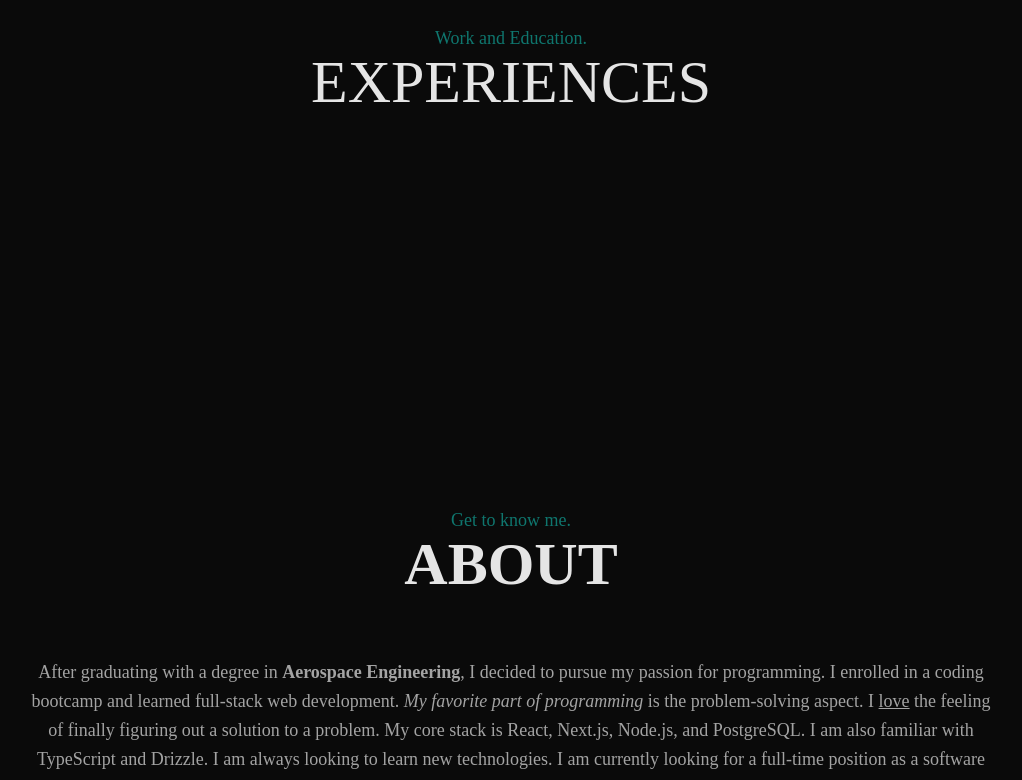
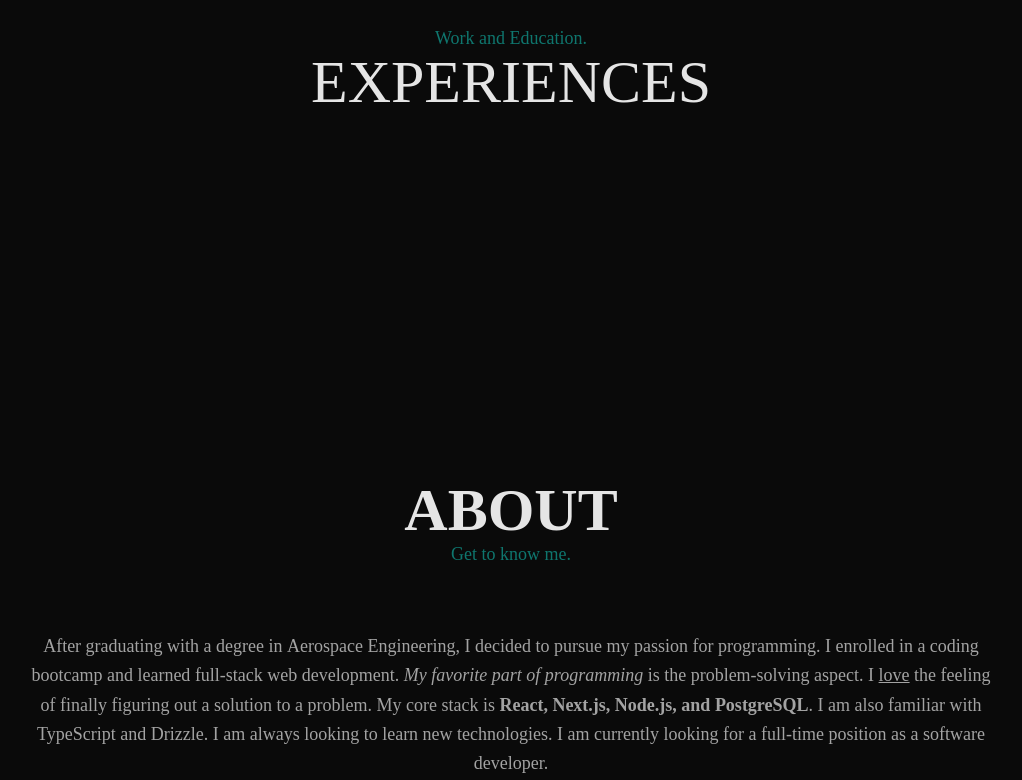
Before and after one commit to wamofi97/wamofi-portfolio, a React (Vite) app: page / in a window 1280 px wide. Shown: the part 2000-2780 px from the top of the page, without its empty margins (129-1151 px from the left). Built offline with nearby package versions, Linux system fonts and the light colour scheme; a web font is replaced by a local one.

Commit message:
remove min-height and add dark/light color

```diff
--- a/src/components/About.jsx
+++ b/src/components/About.jsx
@@ -2,27 +2,27 @@
 
 export default function About() {
   return (
-    <section id="about" className="min-h-[75vh] flex flex-col justify-center py-20 px-4">
+    <section id="about" className="flex flex-col justify-center pt-20 px-4">
       <div className="max-w-5xl mx-auto px-4">
         <div className="text-center mb-16">
-          <h3 className="text-teal-700 text-lg font-medium">Get to know me.</h3>
           <h2 className="sm:text-6xl text-5xl font-heading font-bold inline-flex items-center gap-2">
             ABOUT
           </h2>
+          <h3 className="text-teal-700 text-lg font-medium">Get to know me.</h3>
         </div>
 
 
         <div>
-            <p className="text-neutral-400 text-lg leading-relaxed sm:text-center mb-8 font-light">
+            <p className="text-neutral-700 dark:text-neutral-400 text-lg leading-relaxed sm:text-center mb-8">
                 After graduating with a degree in{" "}
-                <span className="font-bold">Aerospace Engineering</span>, I decided to pursue my
+                <span className="font-medium">Aerospace Engineering</span>, I decided to pursue my
                 passion for programming. I enrolled in a coding bootcamp and learned{" "}
                 <span className="font-medium">full-stack web development</span>.{" "}
                 <span className="italic">My favorite part of programming</span> is the
                 problem-solving aspect. I <span className="underline">love</span> the
                 feeling of finally figuring out a solution to a problem. My core stack
                 is{" "}
-                <span className="font-medium">
+                <span className="font-bold">
                 React, Next.js, Node.js, and PostgreSQL
                 </span>
                 . I am also familiar with TypeScript and Drizzle. I am always looking to
@@ -31,7 +31,7 @@ export default function About() {
                 developer.
             </p>
 
-            <p className="text-neutral-400 text-lg leading-relaxed sm:text-center font-light">
+            <p className="text-neutral-700 dark:text-neutral-400 text-lg leading-relaxed sm:text-center">
                 <span className="italic">When I'm not coding</span>, I enjoy playing
                 video games and watching movies. I also enjoy{" "}
                 <span className="font-medium">learning new things</span>. I'm currently
```
